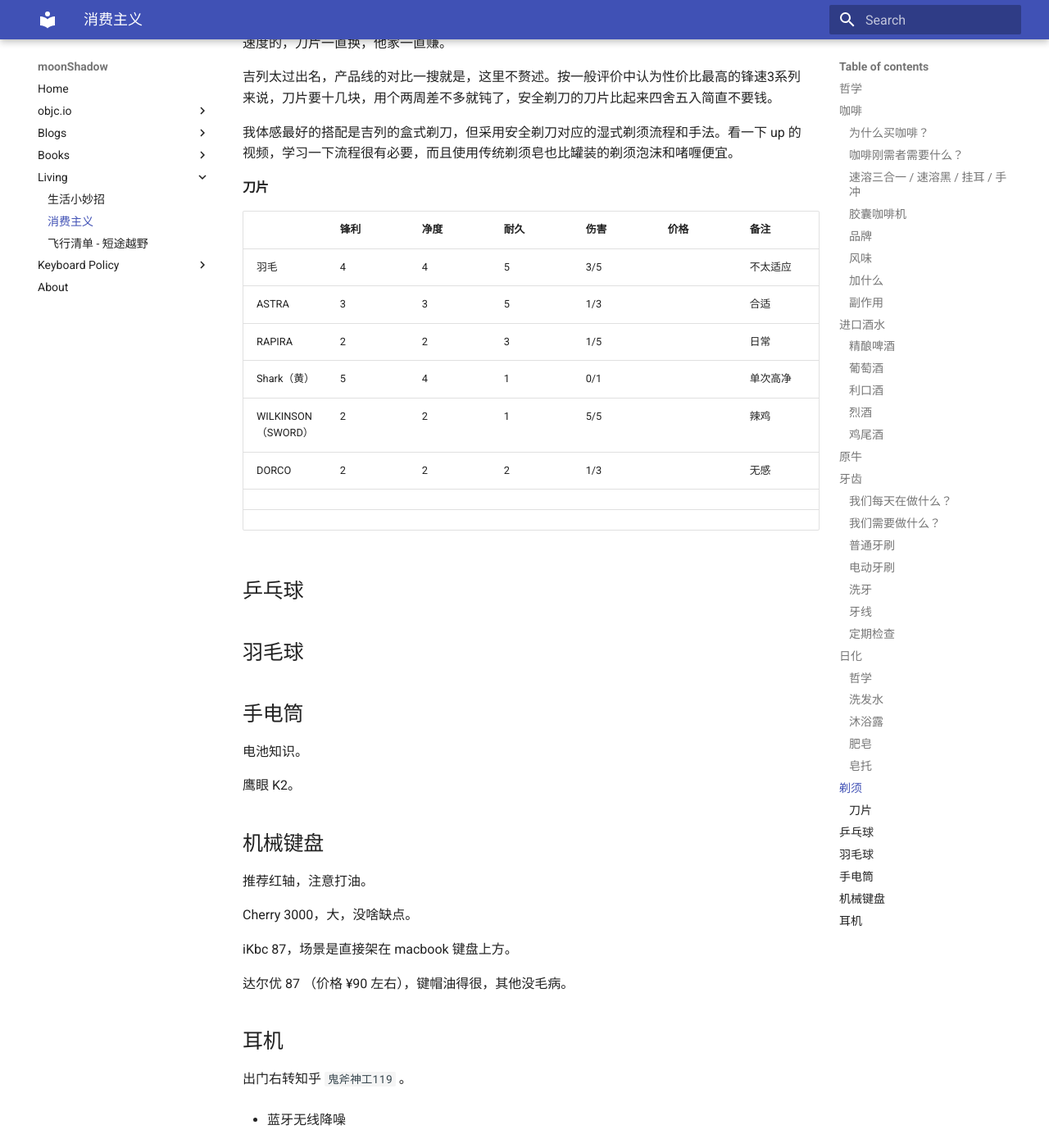
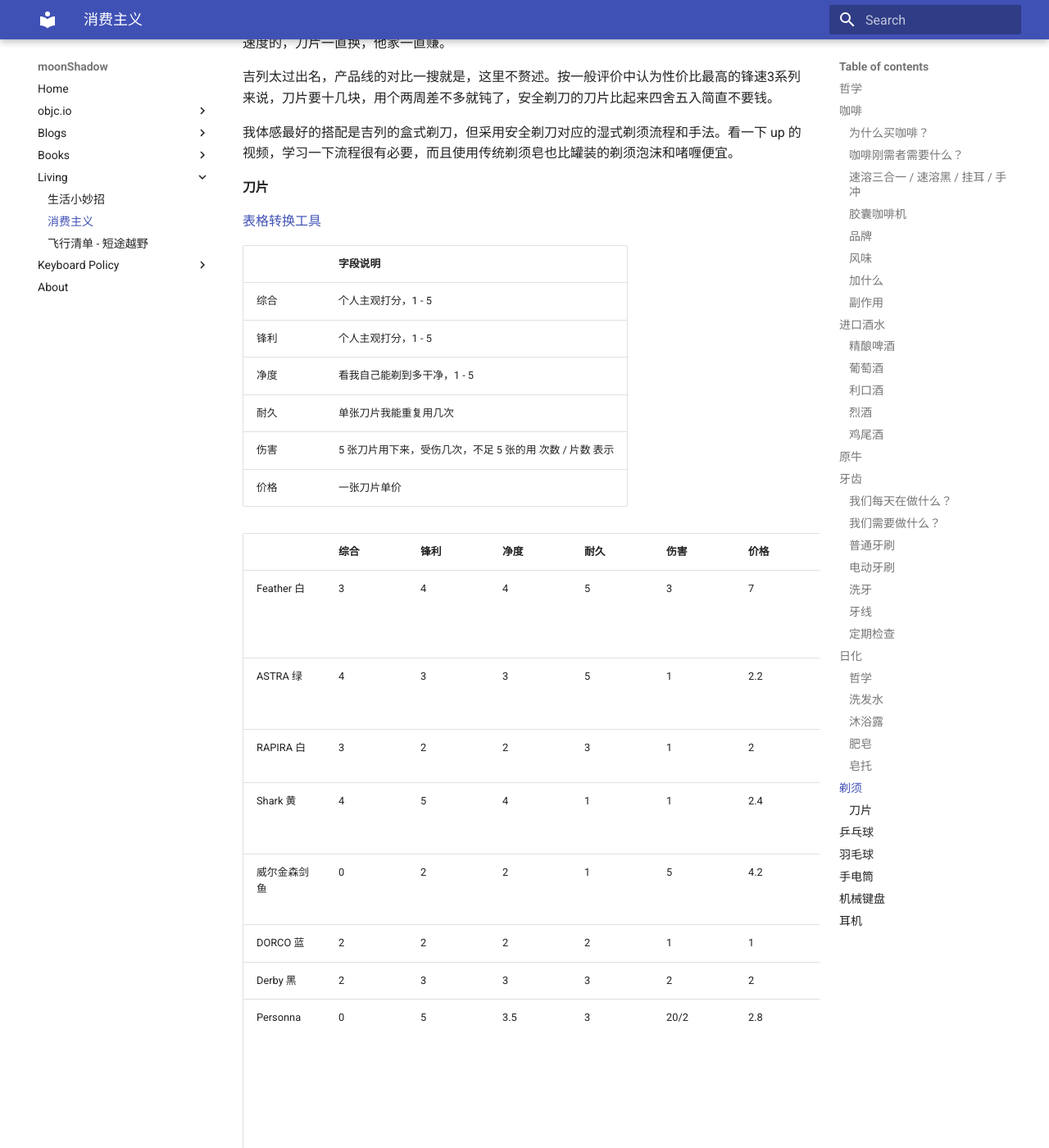
Before and after one commit to darkThanBlack/darkThanBlack.github.io, an MkDocs documentation site: the page built from docs/living/spend-money.md, in a window 1280 px wide and 1400 px high, scrolled down 8753 px. Shown: the whole window at 82% size. Built offline with MkDocs 1.6.1 and Material for MkDocs 9.7.7, drawn with Linux system fonts in a browser that asks for light colours; some of the changed text lies outside the part shown.

Commit message:
[feat] update spend money

```diff
--- a/docs/living/spend-money.md
+++ b/docs/living/spend-money.md
@@ -1,6 +1,6 @@
 # 消费主义
 
-坐标杭州，干啥啥不行，花钱也不顶。
+坐标杭州，干啥啥不行，花钱第一名。
 
 
 
@@ -296,19 +296,40 @@
 
 #### 刀片
 
-|                    | 锋利 | 净度 | 耐久 | 伤害 | 价格 | 备注     |
-| ------------------ | ---- | ---- | ---- | ---- | ---- | -------- |
-| 羽毛               | 4    | 4    | 5    | 3/5  |      | 不太适应 |
-| ASTRA              | 3    | 3    | 5    | 1/3  |      | 合适     |
-| RAPIRA             | 2    | 2    | 3    | 1/5  |      | 日常     |
-| Shark（黄）        | 5    | 4    | 1    | 0/1  |      | 单次高净 |
-| WILKINSON（SWORD） | 2    | 2    | 1    | 5/5  |      | 辣鸡     |
-| DORCO              | 2    | 2    | 2    | 1/3  |      | 无感     |
-|                    |      |      |      |      |      |          |
-|                    |      |      |      |      |      |          |
+[表格转换工具](https://tableconvert.com/)
+
+|      | 字段说明                                                 |
+| ---- | -------------------------------------------------------- |
+| 综合 | 个人主观打分，1 - 5                                      |
+| 锋利 | 个人主观打分，1 - 5                                      |
+| 净度 | 看我自己能剃到多干净，1 - 5                              |
+| 耐久 | 单张刀片我能重复用几次                                   |
+| 伤害 | 5 张刀片用下来，受伤几次，不足 5 张的用 次数 / 片数 表示 |
+| 价格 | 一张刀片单价                                             |
 
 
 
+|              | 综合 | 锋利 | 净度 | 耐久 | 伤害 | 价格 | 备注                                                         |
+| ------------ | ---- | ---- | ---- | ---- | ---- | ---- | ------------------------------------------------------------ |
+| Feather 白   | 3    | 4    | 4    | 5    | 3    | 7    | 能感觉到综合能力很强，但不适应                               |
+| ASTRA 绿     | 4    | 3    | 3    | 5    | 1    | 2.2  | 整体温和很多，但净度略逊                                     |
+| RAPIRA 白    | 3    | 2    | 2    | 3    | 1    | 2    | 十分温和，净度更低                                           |
+| Shark 黄     | 4    | 5    | 4    | 1    | 1    | 2.4  | 剃得最干净，重复用很容易受伤                                 |
+| 威尔金森剑鱼 | 0    | 2    | 2    | 1    | 5    | 4.2  | 极涩，有锈味，易伤又剃不干净                                 |
+| DORCO 蓝     | 2    | 2    | 2    | 2    | 1    | 1    | 略有卡顿                                                     |
+| Derby 黑     | 2    | 3    | 3    | 3    | 2    | 2    | 无感                                                         |
+| Personna     | 0    | 5    | 3.5  | 3    | 20/2 | 2.8  | 过一遍以后明显比其他的净度要高，但可能是过于锋利或其他的缘故，极其容易受伤，我过一遍起码 4 道见血的伤口，没法再剃了。 |
+| 吉列7点  绿  | 4    | 4    | 4    | 3    | 0/1  | 2.4  | 很不错，耐久稍逊                                             |
+| Rockwell     | 0    |      |      |      |      |      |                                                              |
+| BOLZANO 镀钛 | 4    |      |      |      |      |      |                                                              |
+| PERMA-SHARP  | 5    |      |      |      |      |      | 强悍                                                         |
+| Tiger 铂金   | 3.5  |      |      |      |      |      |                                                              |
+|              |      |      |      |      |      |      |                                                              |
+|              |      |      |      |      |      |      |                                                              |
+|              |      |      |      |      |      |      |                                                              |
+|              |      |      |      |      |      |      |                                                              |
+|              |      |      |      |      |      |      |                                                              |
+|              |      |      |      |      |      |      |                                                              |
 
 
 
@@ -359,7 +380,7 @@
 
 Cherry 3000，大，没啥缺点。
 
-iKbc 87，场景是直接架在 macbook 键盘上方。
+iKbc 87，场景是直接架在 macbook 键盘上方。重，没啥缺点。
 
 达尔优 87 （价格 ¥90 左右），键帽油得很，其他没毛病。
 
@@ -369,23 +390,20 @@
 
 出门右转知乎 ``鬼斧神工119`` 。
 
-* 蓝牙无线降噪
+* Fill CC Pro
+    * 降噪很不错，它的风中模式很有意思，开了之后确实室外的大风也影响不到。
+    * 触控很煞笔，要么误触要么不认。
+    * 电量大概在2.5 小时。
 
-    * Fill CC Pro
-        * 降噪很不错，它的风中模式很有意思，开了之后确实室外的大风也影响不到。
-        * 触控很煞笔，要么误触要么不认。
-        * 电量大概在2.5 小时。
+* 红米 AirDots3 Pro
+    * 除了电量和触控，其余均远弱于 Fill CC Pro，包括蓝牙连接的稳定性和强度。
+    * 尤其是降噪，实话说不是一个等级。
 
-    * 红米 AirDots3 Pro
-        * 除了电量和触控，其余均远弱于 Fill CC Pro，包括蓝牙连接的稳定性和强度。
-        * 尤其是降噪，实话说不是一个等级。
-
-* 头戴/带线
-    * 创新 Live2
-        * 音质正常，经久耐用。
-    * Philips SHP9500
-        * 确实和宣传的一样，与周围环境音融为一体，因为别人也能清晰地听到你在放什么。
-        * 综合来说不建议购入。
-    * 九块九原道
-        * 早知道，还是原道！
-        * 听着还可以，但是注意隔音为 0。
+* 创新 Live2
+    * 音质正常，经久耐用。
+* Philips SHP9500
+    * 确实和宣传的一样，与周围环境音融为一体，因为别人也能清晰地听到你在放什么。
+    * 综合来说不建议购入。
+* 九块九原道
+    * 早知道，还是原道！
+    * 听着还可以，但是注意隔音为 0。
```
